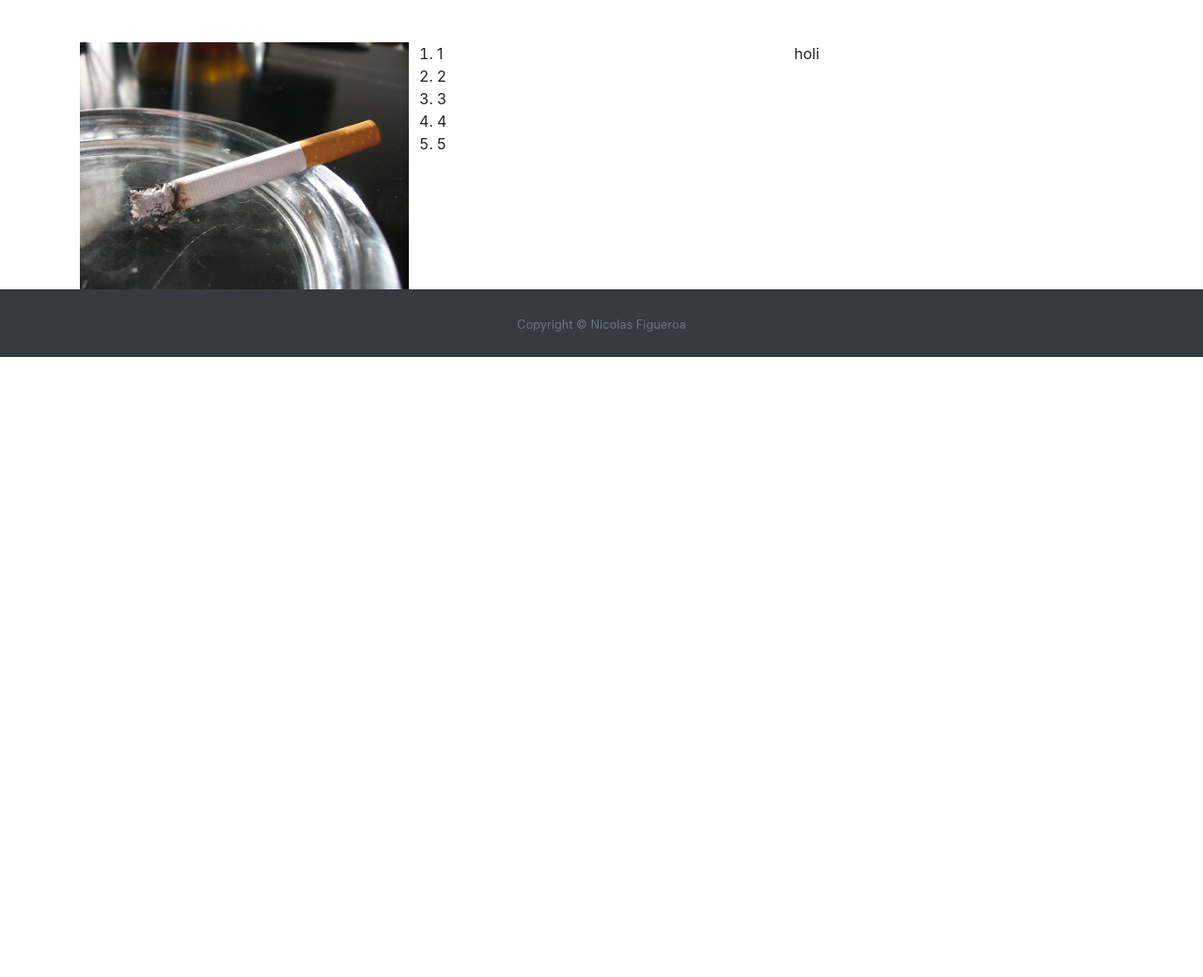
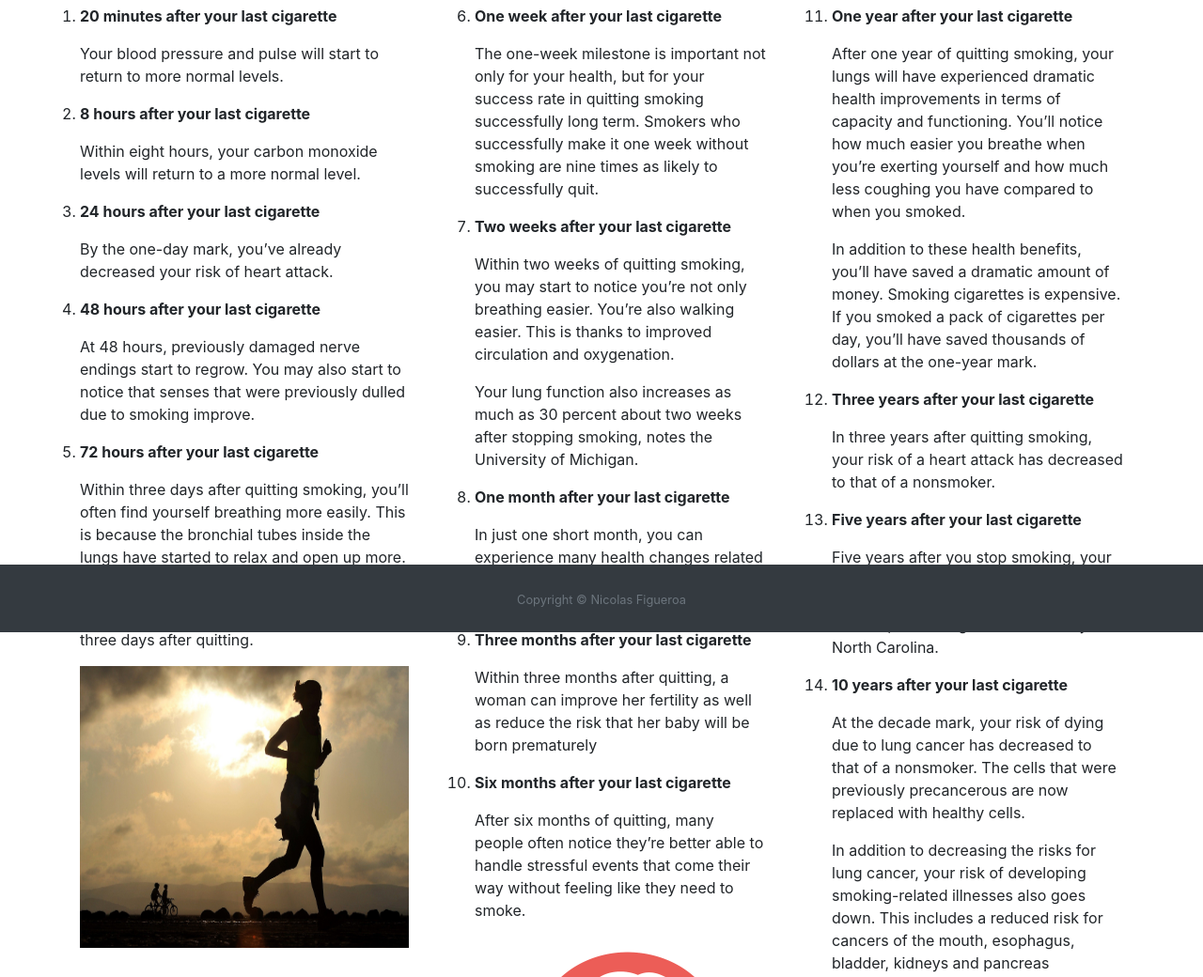
Before and after one commit to nicolasfig/project0, a plain HTML site: page health.html in a window 1280 px wide. Shown: the part 127-1167 px from the top of the page at 94% size. Before the commit the page ends 800 px from the top, so only its background shows below. Drawn offline with nearby package versions, Linux system fonts and the light colour scheme.

Commit message:
finished health page information

```diff
--- a/css/style.css
+++ b/css/style.css
@@ -1,14 +1,22 @@
 footer {
     bottom: 0;
     width: 100%;
-    position: relative;
+    position: fixed;
+}
+
+ol > img {
+    height: 300px;
+    width: auto;
 }
 
 .title {
-    padding: 20px;
-    margin-bottom: 20px;
+    padding: 10px;
 }
 
+.content {
+    overflow-y: scroll;
+    padding-bottom: 10vh;
+}
 .quit {
     list-style-type: square;
 }
--- a/health.html
+++ b/health.html
@@ -43,23 +43,92 @@
 			</div>
 		</div>
 	</header>
-	<main>
+	<main class="content">
 		<div class="container">
 			<div class="row">
 				<div class="col-sm-4">
-					<img src="img/cigar1.jpeg" alt="cigarette in ash tray" class="img-fluid">
+					<ol class="list-group">
+						<li>
+							<p class="font-weight-bold">20 minutes after your last cigarette</p>
+							<p>
+								Your blood pressure and pulse will start to return to more normal levels.
+							</p>
+						</li>
+						<li>
+							<p class="font-weight-bold">8 hours after your last cigarette</p>
+							<p>Within eight hours, your carbon monoxide levels will return to a more normal level.</p>
+						</li>
+						<li>
+							<p class="font-weight-bold">24 hours after your last cigarette</p>
+							<p>By the one-day mark, you’ve already decreased your risk of heart attack.</p>
+						</li>
+						<li>
+							<p class="font-weight-bold">48 hours after your last cigarette</p>
+							<p>At 48 hours, previously damaged nerve endings start to regrow. You may also start to notice that senses that were previously dulled due to smoking improve.</p>
+						</li>
+						<li>
+							<p class="font-weight-bold">72 hours after your last cigarette</p>
+							<p>Within three days after quitting smoking, you’ll often find yourself breathing more easily. This is because the bronchial tubes inside the lungs have started to relax and open up more. </p>
+							<p>In addition, your lung capacity, or ability of the lungs to fill up with air, increases about three days after quitting.</p>
+						</li>
+							<img src="img/running.jpg" alt="person running">
+					</ol>
+
 				</div>
 				<div class="col-sm-4">
-					<ol class="list-group">
-						<li class="list-item">1</li>
-						<li class="list-item">2</li>
-						<li class="list-item">3</li>
-						<li class="list-item">4</li>
-						<li class="list-item">5</li>
+					<ol start="6">
+						<li>
+							<p class="font-weight-bold">One week after your last cigarette</p>
+							<p>The one-week milestone is important not only for your health, but for your success rate in quitting smoking successfully long term. Smokers who successfully make it one week without smoking are nine times as likely to successfully quit.</p>
+						</li>
+						<li>
+							<p class="font-weight-bold">Two weeks after your last cigarette</p>
+							<p>
+								Within two weeks of quitting smoking, you may start to notice you’re not only breathing easier. You’re also walking easier. This is thanks to improved circulation and oxygenation.
+							</p>
+							<p>Your lung function also increases as much as 30 percent about two weeks after stopping smoking, notes the University of Michigan.</p>
+						</li>
+						<li>
+							<p class="font-weight-bold">One month after your last cigarette</p>
+							<p>In just one short month, you can experience many health changes related to stopping smoking. One is feeling a sense of heightened overall energy</p>
+						</li>
+						<li>
+							<p class="font-weight-bold">Three months after your last cigarette</p>
+							<p>Within three months after quitting, a woman can improve her fertility as well as reduce the risk that her baby will be born prematurely</p>
+						</li>
+						<li>
+							<p class="font-weight-bold">Six months after your last cigarette</p>
+							<p>After six months of quitting, many people often notice they’re better able to handle stressful events that come their way without feeling like they need to smoke.</p>
+						</li>
+						<img src="img/stopsmoking.png" alt="stop smoking sign">
 					</ol>
 				</div>
 				<div class="col-sm-4">
-					holi
+					<ol start="11">
+						<li>
+							<p class="font-weight-bold">One year after your last cigarette</p>
+							<p>After one year of quitting smoking, your lungs will have experienced dramatic health improvements in terms of capacity and functioning. You’ll notice how much easier you breathe when you’re exerting yourself and how much less coughing you have compared to when you smoked.</p>
+							<p>In addition to these health benefits, you’ll have saved a dramatic amount of money. Smoking cigarettes is expensive. If you smoked a pack of cigarettes per day, you’ll have saved thousands of dollars at the one-year mark.</p>
+						</li>
+						<li>
+							<p class="font-weight-bold">Three years after your last cigarette</p>
+							<p>In three years after quitting smoking, your risk of a heart attack has decreased to that of a nonsmoker.</p>
+						</li>
+						<li>
+							<p class="font-weight-bold">Five years after your last cigarette</p>
+							<p>Five years after you stop smoking, your risk of death from lung cancer has dropped by half compared to when you smoked, according to the University of North Carolina.</p>
+						</li>
+						<li>
+							<p class="font-weight-bold">10 years after your last cigarette</p>
+							<p>At the decade mark, your risk of dying due to lung cancer has decreased to that of a nonsmoker. The cells that were previously precancerous are now replaced with healthy cells.</p>
+							<p>In addition to decreasing the risks for lung cancer, your risk of developing smoking-related illnesses also goes down. This includes a reduced risk for cancers of the mouth, esophagus, bladder, kidneys and pancreas
+							</p>
+						</li>
+						<li>
+							<p class="font-weight-bold">15 years after your last cigarette</p>
+							<p>At the 15-year mark, your risk for heart attack and stroke has decreased to equal that of a person who’s never smoked before. While it can take time to turn back the clock on the effects of smoking, having 15 smoke-free years represents a major milestone for your health and overall well-being.</p>
+						</li>
+					</ol>
 				</div>
 			</div>
 		</div>
```
Also changed, not shown: benefits.html (+1 -1 lines), methods.html (+1 -1 lines), img/running.jpg (added), img/stopsmoking.png (added).
